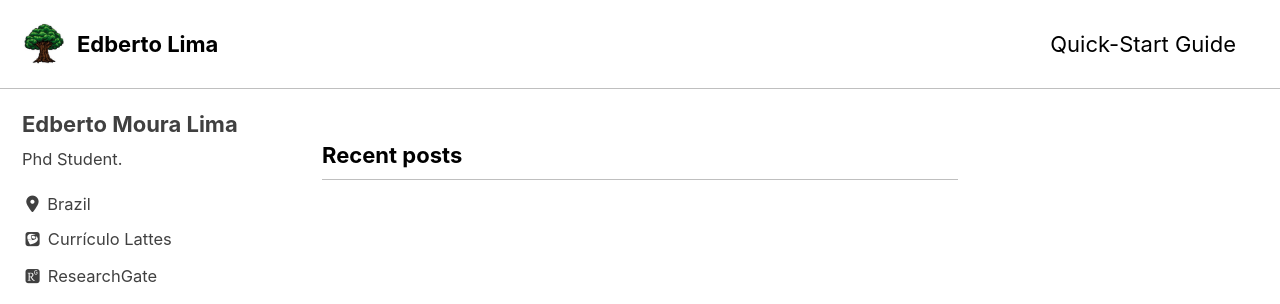
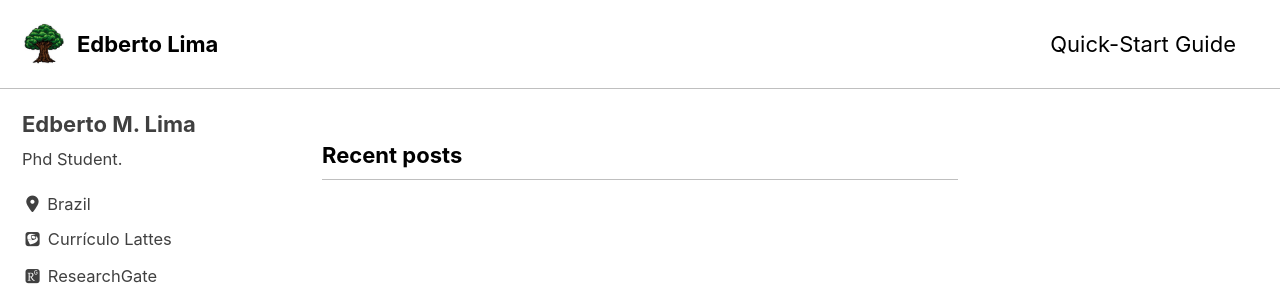
Before and after one commit to ericklisboito/ericklisboito, a Jekyll site: the page built from index.html, in a window 1280 px wide. Shown: the top 304 px of the page. Built offline with Jekyll 4.4.1, drawn with Linux system fonts in a browser that asks for light colours; cached includes are drawn as plain includes; nearby versions of some CDN libraries; some web fonts are replaced; the list of posts is cut into pages by our own code.

Commit message:
Update _config.yml

```diff
--- a/_config.yml
+++ b/_config.yml
@@ -107,7 +107,7 @@ analytics:
 
 # Site Author
 author:
-  name             : "Edberto Moura Lima"
+  name             : "Edberto M. Lima"
   avatar           : # path of avatar image, e.g. "/assets/images/bio-photo.jpg"
   bio              : "Phd Student."
   location         : "Brazil"
```
